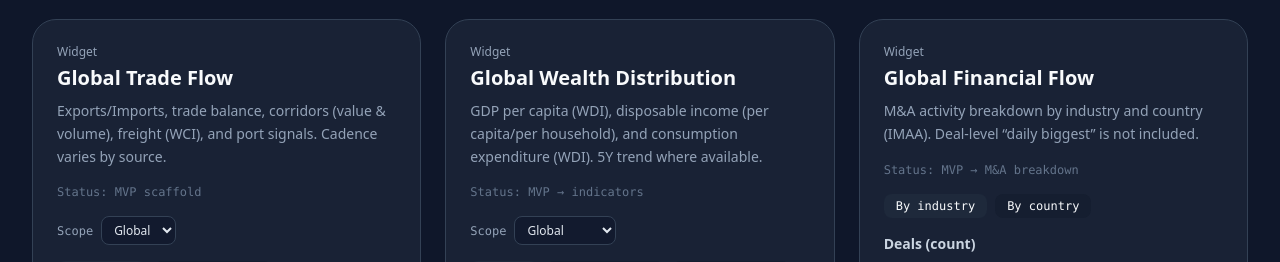
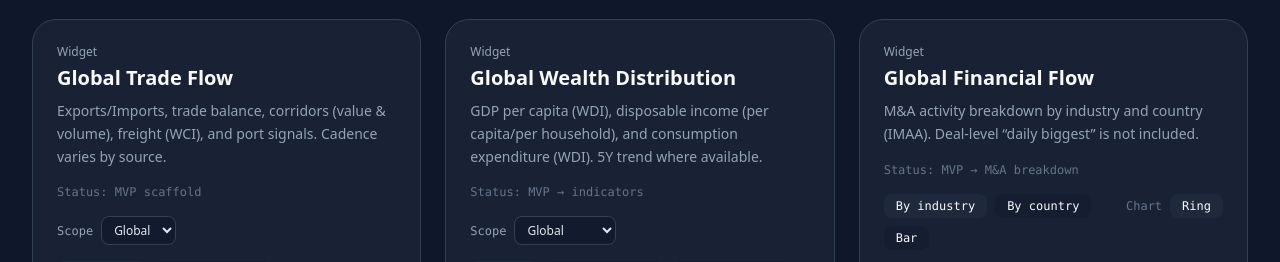
Before and after one commit to linguiben/global-trade-analysis, a FastAPI app: page / in a window 1280 px wide. Shown: the part 361-623 px from the top of the page. Run offline with FastAPI, Linux system fonts and the light colour scheme; data comes from the database, SQL or seed files in the repository; data that the repository does not hold is empty; some libraries are stand-ins or nearby versions.

Commit message:
Allow switching finance charts between ring and bar

```diff
--- a/app/web/templates/dashboard.html
+++ b/app/web/templates/dashboard.html
@@ -198,9 +198,12 @@
         <p class="mt-2 text-sm text-slate-400 leading-relaxed">M&A activity breakdown by industry and country (IMAA). Deal-level “daily biggest” is not included.</p>
         <div class="mt-4 text-xs text-slate-500 font-mono">Status: MVP → M&A breakdown</div>
 
-        <div class="mt-4 flex flex-wrap gap-2 text-xs font-mono">
+        <div class="mt-4 flex flex-wrap items-center gap-2 text-xs font-mono">
           <button data-tab="industry" class="fin-tab px-3 py-1 rounded-lg bg-slate-800 hover:bg-slate-700">By industry</button>
           <button data-tab="country" class="fin-tab px-3 py-1 rounded-lg bg-slate-900/40 hover:bg-slate-700">By country</button>
+          <span class="ml-auto text-slate-500">Chart</span>
+          <button data-chart="ring" class="fin-chart px-3 py-1 rounded-lg bg-slate-800 hover:bg-slate-700">Ring</button>
+          <button data-chart="bar" class="fin-chart px-3 py-1 rounded-lg bg-slate-900/40 hover:bg-slate-700">Bar</button>
         </div>
 
         <div class="mt-4 text-sm">
@@ -677,10 +680,31 @@
         });
       }
 
+      function setFinChartType(kind) {
+        FIN_CHART_TYPE = (kind === 'bar') ? 'bar' : 'ring';
+        document.querySelectorAll('.fin-chart').forEach(b => {
+          if (b.dataset.chart === FIN_CHART_TYPE) {
+            b.classList.remove('bg-slate-900/40');
+            b.classList.add('bg-slate-800');
+          } else {
+            b.classList.remove('bg-slate-800');
+            b.classList.add('bg-slate-900/40');
+          }
+        });
+      }
+
+      function upsertFinChart(kind, id, label, labels, values, color) {
+        if (kind === 'bar') {
+          return upsertBar(id, label, labels, values, color);
+        }
+        return upsertRing(id, label, labels, values);
+      }
+
       let FIN_IND_DEALS = null;
       let FIN_IND_VALUE = null;
       let FIN_CTY_DEALS = null;
       let FIN_CTY_VALUE = null;
+      let FIN_CHART_TYPE = 'ring';
 
       async function loadFinIndustry() {
         return DASHBOARD_DATA.finance_ma_industry || { rows: [], source: 'N/A', link: '' };
@@ -855,7 +879,9 @@
 
       async function loadFinance() {
         document.querySelectorAll('.fin-tab').forEach(b => b.addEventListener('click', () => setFinTab(b.dataset.tab)));
+        document.querySelectorAll('.fin-chart').forEach(b => b.addEventListener('click', () => { setFinChartType(b.dataset.chart); loadFinance(); }));
         setFinTab('industry');
+        setFinChartType(FIN_CHART_TYPE);
 
         // Industry
         const ind = await loadFinIndustry();
@@ -865,8 +891,8 @@
         const indVal = indRows.map(r => r.value_usd_bil);
         if (FIN_IND_DEALS) FIN_IND_DEALS.destroy();
         if (FIN_IND_VALUE) FIN_IND_VALUE.destroy();
-        FIN_IND_DEALS = upsertRing('fin_industry_deals', 'Deals (count)', indLabels, indDeals);
-        FIN_IND_VALUE = upsertRing('fin_industry_value', 'Transaction value (USD, bn)', indLabels, indVal);
+        FIN_IND_DEALS = upsertFinChart(FIN_CHART_TYPE, 'fin_industry_deals', 'Deals (count)', indLabels, indDeals, 'rgba(96,165,250,0.55)');
+        FIN_IND_VALUE = upsertFinChart(FIN_CHART_TYPE, 'fin_industry_value', 'Transaction value (USD, bn)', indLabels, indVal, 'rgba(244,114,182,0.55)');
         document.getElementById('fin_industry_meta').innerHTML = `Source: ${ind.source} · Unit: ${ind.unit}${ind.currency}<br>Link: <a class="underline hover:text-fuchsia-300" href="${ind.link}" target="_blank" rel="noopener noreferrer">IMAA</a>`;
         document.getElementById('fin_industry_commentary').textContent = 'Commentary (EN): top industries by deal count and by total disclosed value (IMAA public stats).';
 
@@ -879,8 +905,8 @@
         const ccy = (ctyRows[0] && ctyRows[0].currency) ? ctyRows[0].currency : '';
         if (FIN_CTY_DEALS) FIN_CTY_DEALS.destroy();
         if (FIN_CTY_VALUE) FIN_CTY_VALUE.destroy();
-        FIN_CTY_DEALS = upsertRing('fin_country_deals', 'Deals (count)', ctyLabels, ctyDeals);
-        FIN_CTY_VALUE = upsertRing('fin_country_value', `Transaction value (${ccy}, bn)`, ctyLabels, ctyVal);
+        FIN_CTY_DEALS = upsertFinChart(FIN_CHART_TYPE, 'fin_country_deals', 'Deals (count)', ctyLabels, ctyDeals, 'rgba(52,211,153,0.55)');
+        FIN_CTY_VALUE = upsertFinChart(FIN_CHART_TYPE, 'fin_country_value', `Transaction value (${ccy}, bn)`, ctyLabels, ctyVal, 'rgba(251,146,60,0.55)');
         document.getElementById('fin_country_meta').innerHTML = `Source: ${cty.source}<br>Link: <a class="underline hover:text-fuchsia-300" href="${cty.link}" target="_blank" rel="noopener noreferrer">IMAA</a>`;
         document.getElementById('fin_country_commentary').textContent = 'Commentary (EN): derived from IMAA country narratives; values may mix currencies (USD/EUR) unless converted.';
       }
```
